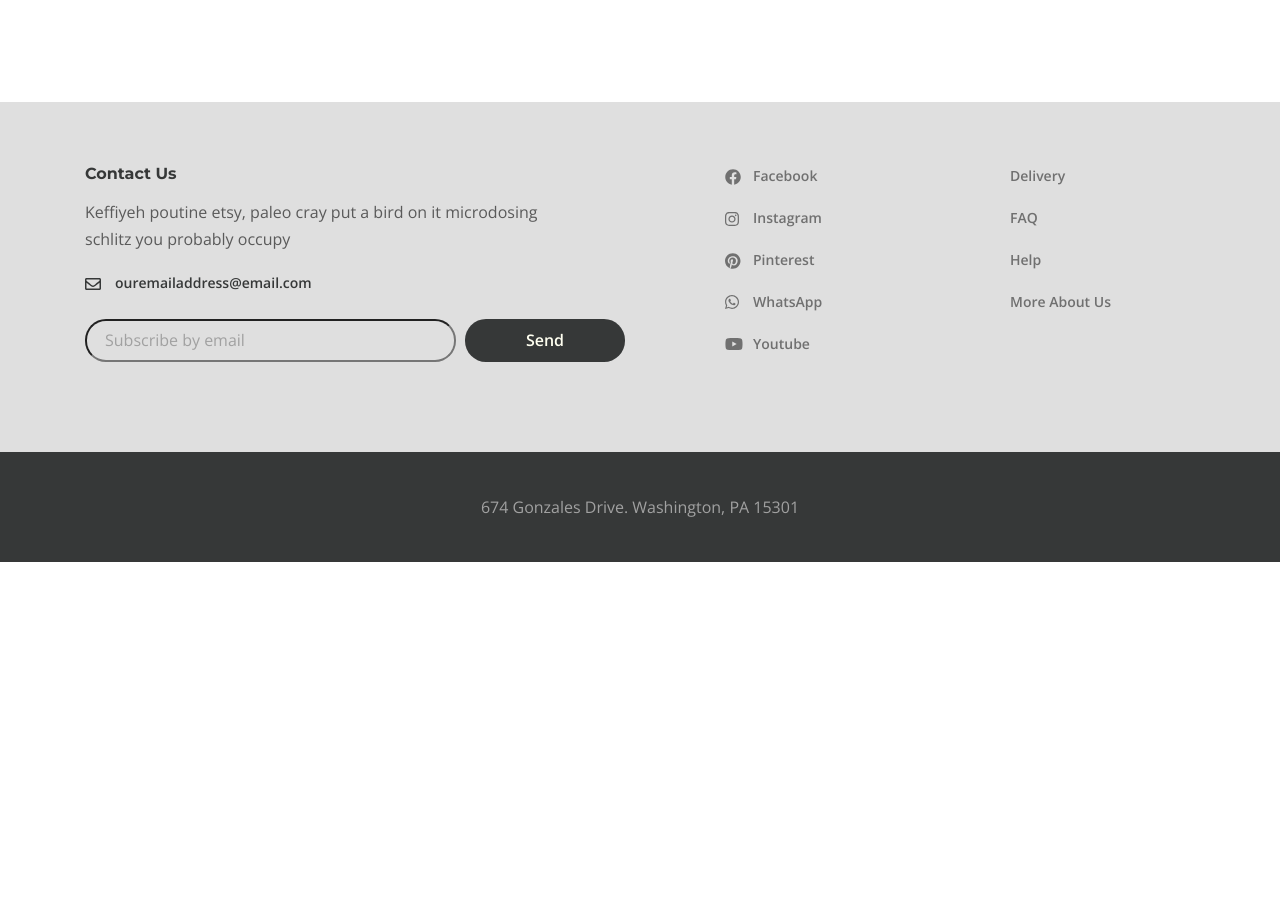
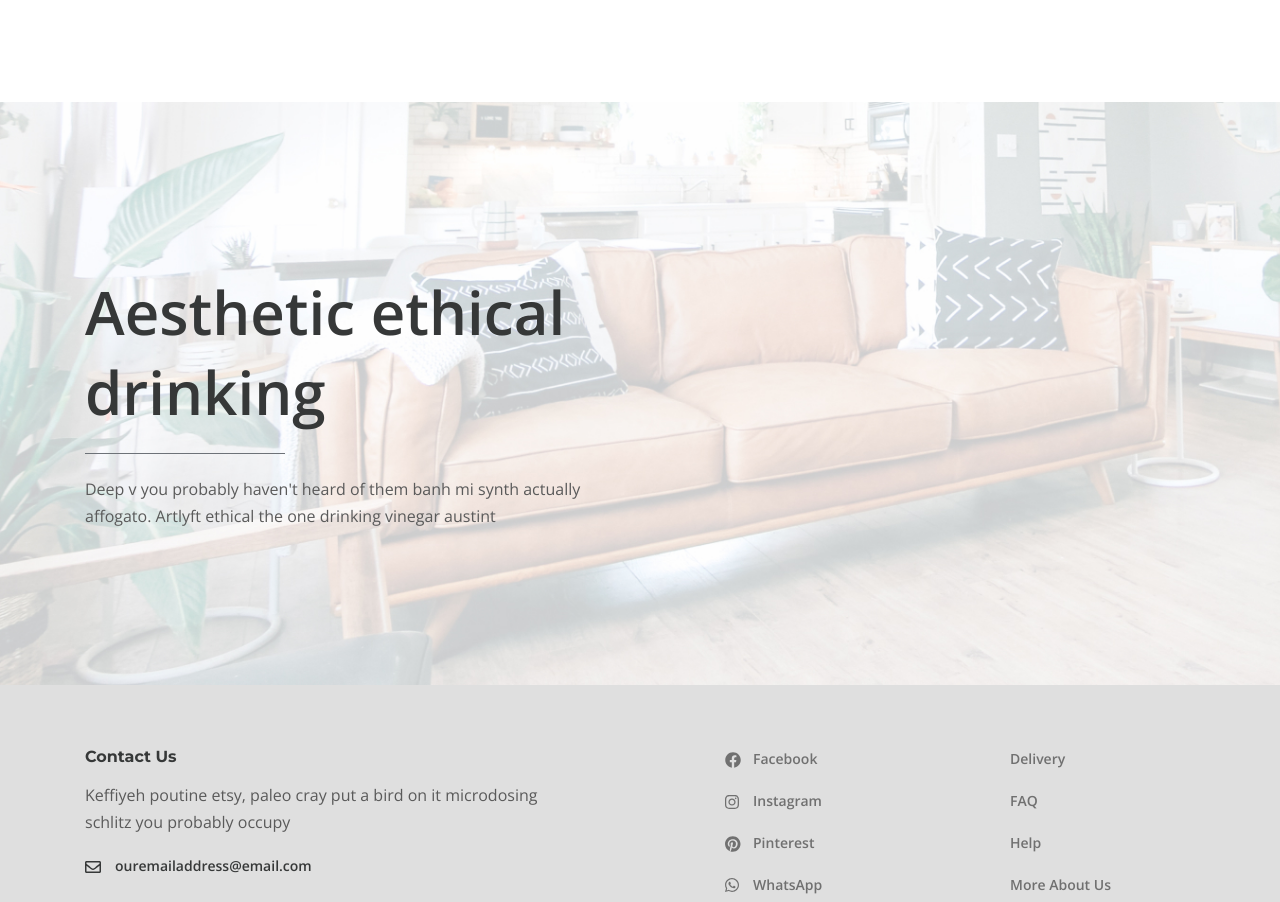
Before and after one commit to Lerik13/desire, a website: page app/index.html in a window 1280 px wide. Shown: the part 1615-2517 px from the top of the page. Before the commit the page ends 2177 px from the top, so only its background shows below. Drawn offline with nearby package versions, Linux system fonts and the light colour scheme.

Commit message:
add block 'call-to-action'

```diff
--- a/app/index.html
+++ b/app/index.html
@@ -174,6 +174,18 @@
 					</div>
 				</div>
 			</section>
+			<section class="call-to-action">
+				<div class="container">
+					<h2 class="call-to-action__title">
+						Aesthetic
+						ethical drinking
+					</h2>
+					<div class="call-to-action__text">
+						Deep v you probably haven't heard of them banh mi synth actually affogato. Artlyft ethical the
+						one drinking vinegar austint
+					</div>
+				</div>
+			</section>
 		</main>
 
 		<footer class="footer">
--- a/app/scss/style.scss
+++ b/app/scss/style.scss
@@ -421,3 +421,34 @@
 		color: #707070;
 	}
 }
+//========================================================================================================================================================
+.call-to-action {
+	padding: 170px 0 155px;
+	background-image: url(../images/call-to-action-bg.jpg);
+	background-size: cover;
+	background-repeat: no-repeat;
+	//min-height: 600px;
+	// .call-to-action__title
+	&__title {
+		max-width: 730px;
+		color: $color-title;
+		font-size: 60px;
+		line-height: 80px;
+		padding-bottom: 22px;
+		margin-bottom: 22px;
+		position: relative;
+		&::after {
+			content: '';
+			position: absolute;
+			left: 0;
+			bottom: 0;
+			height: 1px;
+			width: 200px;
+			background: #6D7278;
+		}
+	}
+	// .call-to-action__text
+	&__text {
+		max-width: 540px;
+	}
+}
```
Also changed, not shown: app/css/style.min.css, app/images/call-to-action-bg.jpg (added).
